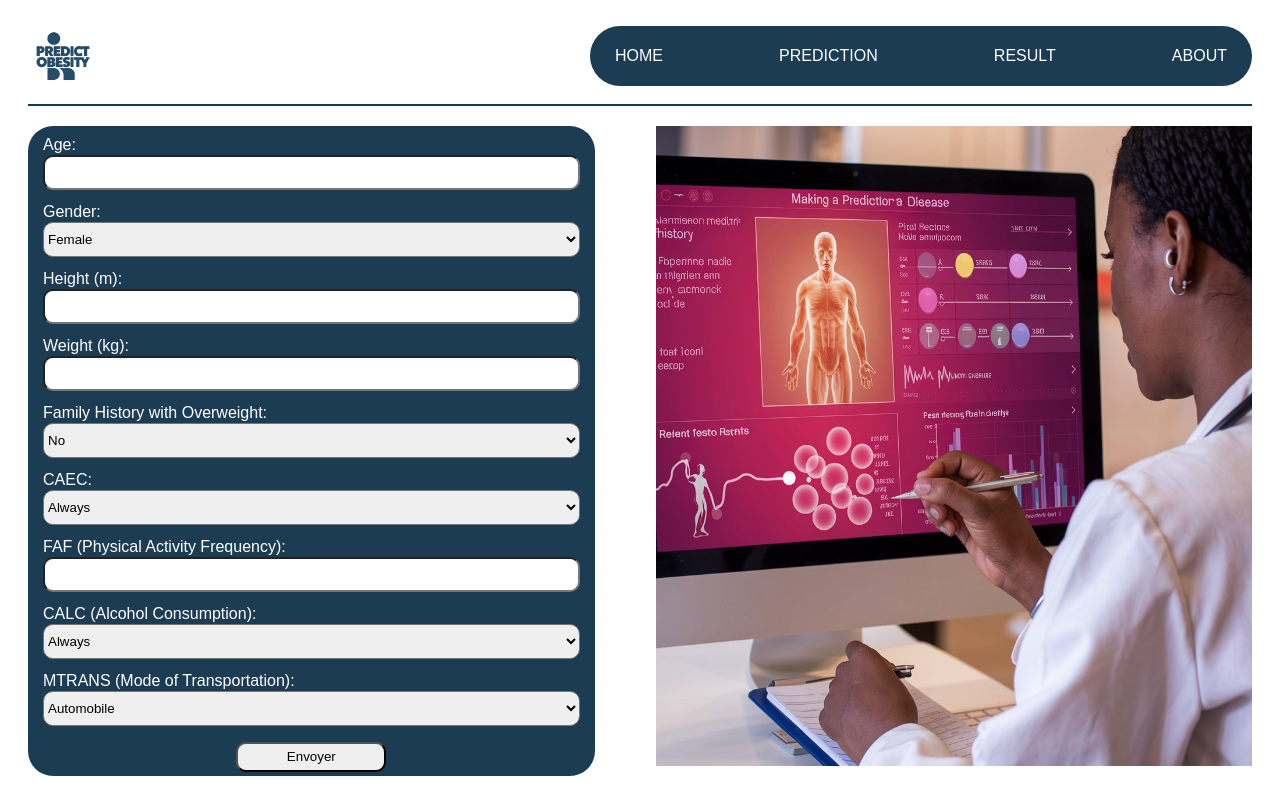
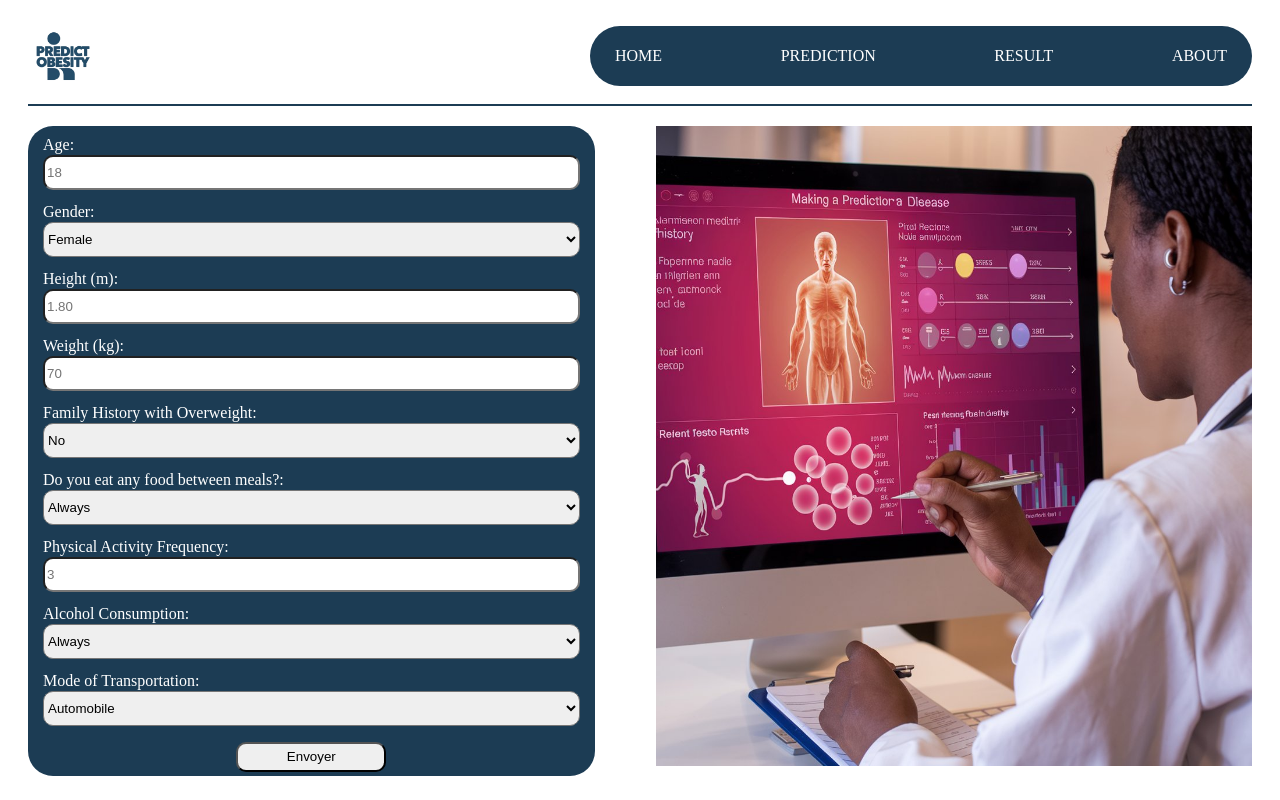
Before and after one commit to JusteOgodja/Coding_week, a Django app: page /prediction/ in a window 1280 px wide. Run offline with Django 4.2, Linux system fonts and the light colour scheme.

```diff
--- a/DjangoDeployement/DjangoDeployement/views.py
+++ b/DjangoDeployement/DjangoDeployement/views.py
@@ -12,13 +12,13 @@ def prediction(request):
 
 def about(request):
     context = {
-        "team_members":{
-            "OGODJA Juste": "Responsable documentation"
-            , "KOUYELE Ashley": "Responsable exploration de la data"
-            , "MOROU Dine": "Responsable Traitement des données"
-            , "LOFO Carine": "Responsable entrainement des modèles"
-            , "OBENAS Orens": "Responsable intégration modèles"
-            }
+       "team_members": {
+            "OGODJA Juste": "Documentation Manager",
+            "KOUYELE Ashley": "Data Exploration Manager",
+            "MOROU salahou":"Data processing Manager",
+            "LOFO Carine": "Model Training Manager",
+            "OBENAS Orens": "Model Integration Manager"
+        }
     }
     return render(request, "about.html", context)
 
--- a/DjangoDeployement/static/styles.css
+++ b/DjangoDeployement/static/styles.css
@@ -1,5 +1,5 @@
 body {
-    font-family: Arial, sans-serif;
+    font-family: 'Times New Roman', Times, serif;
 }
 
 .main{
--- a/DjangoDeployement/templates/prediction.html
+++ b/DjangoDeployement/templates/prediction.html
@@ -25,7 +25,12 @@
                     {% csrf_token %}
                     <div>
                         <label>Age:</label>
-                        <input type="number" id="age" name="age" required>
+                        <input
+                            type="number"
+                            id="age"
+                            name="age"
+                            placeholder="18"
+                        required>
                     </div>
                     <div>
                         <label>Gender:</label>
@@ -36,11 +41,18 @@
                     </div>
                     <div>
                         <label>Height (m):</label>
-                        <input type="number" id="height" name="height" step="0.01" required>
+                        <input
+                            type="number"
+                            id="height"
+                            name="height"
+                            step="0.01"
+                            placeholder="1.80"
+                        required>
                     </div>
                     <div>
                         <label>Weight (kg):</label>
-                        <input type="number" id="weight" name="weight" step="0.1" required>
+                        <input type="number" id="weight" name="weight" step="0.1" placeholder="70"
+                        required>
                     </div>
                     <div>
                         <label>Family History with Overweight:</label>
@@ -50,7 +62,7 @@
                         </select>
                     </div>
                     <div>
-                        <label>CAEC:</label>
+                        <label>Do you eat any food between meals?:</label>
                         <select id="caec" name="caec">
                             <option value="0">Always</option>
                             <option value="1">Frequently</option>
@@ -59,11 +71,12 @@
                         </select>
                     </div>
                     <div>
-                        <label>FAF (Physical Activity Frequency):</label>
-                        <input type="number" id="faf" name="faf" required>
+                        <label>Physical Activity Frequency:</label>
+                        <input type="number" id="faf" name="faf" placeholder="3"
+                        required>
                     </div>
                     <div>
-                        <label>CALC (Alcohol Consumption):</label>
+                        <label>Alcohol Consumption:</label>
                         <select id="calc" name="calc">
                             <option value="0">Always</option>
                             <option value="1">Frequently</option>
@@ -72,7 +85,7 @@
                         </select>
                     </div>
                     <div>
-                        <label>MTRANS (Mode of Transportation):</label>
+                        <label>Mode of Transportation:</label>
                         <select id="mtrans" name="mtrans">
                             <option value="0">Automobile</option>
                             <option value="1">Bike</option>
--- a/DjangoDeployement/templates/waiting.html
+++ b/DjangoDeployement/templates/waiting.html
@@ -20,8 +20,10 @@
             </ul>
         </nav>
         <div class="result-container">
-            <h2>Résultat de la Prédiction</h2>
-            <p id="prediction-text">En attente de la prédiction...</p>
+            <h2>Prediction Result</h2>
+            <p id="prediction-text">
+                Waiting for the prediction...
+            </p>
 
         </div>
     </div>
```
Also changed, not shown: DjangoDeployement/templates/result.html (+8 -3 lines), requirements.txt (+116 -164 lines).
